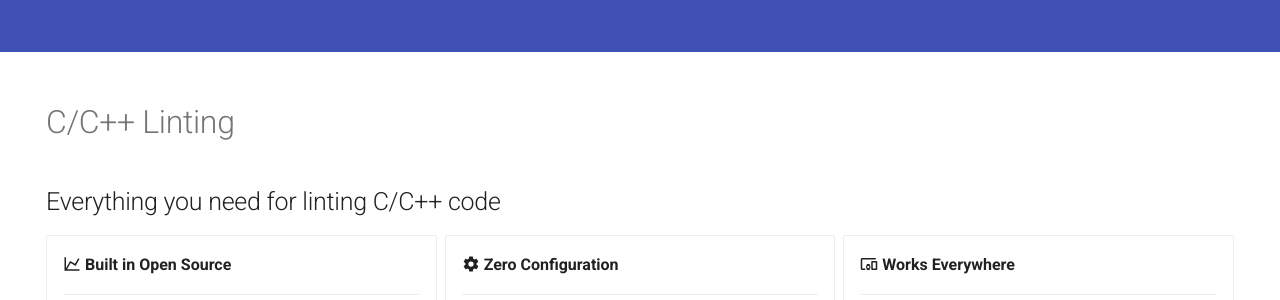
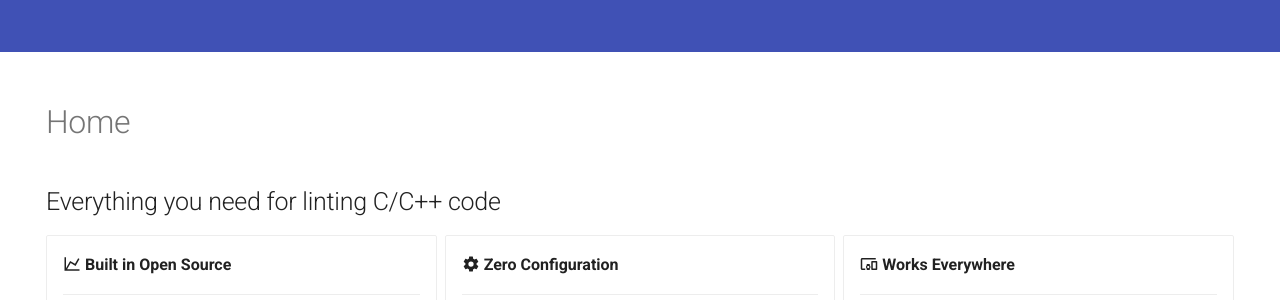
Before and after one commit to cpp-linter/cpp-linter.github.io, an MkDocs documentation site: the page built from docs/index.md, in a window 1280 px wide and 900 px high, scrolled down 366 px. Shown: the part 157-457 px from the top of the window. Built offline with MkDocs 1.6.1 and Material for MkDocs 9.7.7, drawn with Linux system fonts in a browser that asks for light colours.

Commit message:
docs(home): fix stale hooks version, drop duplicate H1, lazy-load logos (#47)

```diff
--- a/docs/index.md
+++ b/docs/index.md
@@ -7,8 +7,6 @@
 ---
 
 <!-- markdownlint-disable MD041 MD033 MD036 MD025 -->
-
-# C/C++ Linting
 
 ## Everything you need for linting C/C++ code
 
@@ -46,91 +44,91 @@
 
 <div class="logo-grid">
   <div class="logo-item">
-    <img src="https://github.com/microsoft.png" alt="Microsoft" title="Microsoft">
+    <img src="https://github.com/microsoft.png" alt="Microsoft" title="Microsoft" loading="lazy" decoding="async">
     <span>Microsoft</span>
   </div>
   <div class="logo-item">
-    <img src="https://github.com/apache.png" alt="Apache" title="Apache">
+    <img src="https://github.com/apache.png" alt="Apache" title="Apache" loading="lazy" decoding="async">
     <span>Apache</span>
   </div>
   <div class="logo-item">
-    <img src="https://github.com/nasa.png" alt="NASA" title="NASA">
+    <img src="https://github.com/nasa.png" alt="NASA" title="NASA" loading="lazy" decoding="async">
     <span>NASA</span>
   </div>
   <div class="logo-item">
-    <img src="https://github.com/samsung.png" alt="Samsung" title="Samsung">
+    <img src="https://github.com/samsung.png" alt="Samsung" title="Samsung" loading="lazy" decoding="async">
     <span>Samsung</span>
   </div>
   <div class="logo-item">
-    <img src="https://github.com/TheAlgorithms.png" alt="TheAlgorithms" title="TheAlgorithms">
+    <img src="https://github.com/TheAlgorithms.png" alt="TheAlgorithms" title="TheAlgorithms" loading="lazy" decoding="async">
     <span>TheAlgorithms</span>
   </div>
   <div class="logo-item">
-    <img src="https://github.com/Nextcloud.png" alt="Nextcloud" title="Nextcloud">
+    <img src="https://github.com/Nextcloud.png" alt="Nextcloud" title="Nextcloud" loading="lazy" decoding="async">
     <span>Nextcloud</span>
   </div>
   <div class="logo-item">
-    <img src="https://github.com/CachyOS.png" alt="CachyOS" title="CachyOS">
+    <img src="https://github.com/CachyOS.png" alt="CachyOS" title="CachyOS" loading="lazy" decoding="async">
     <span>CachyOS</span>
   </div>
   <div class="logo-item">
-    <img src="https://github.com/qualcomm.png" alt="Qualcomm" title="Qualcomm">
+    <img src="https://github.com/qualcomm.png" alt="Qualcomm" title="Qualcomm" loading="lazy" decoding="async">
     <span>Qualcomm</span>
   </div>
   <div class="logo-item">
-    <img src="https://github.com/zondax.png" alt="Zondax" title="Zondax">
+    <img src="https://github.com/zondax.png" alt="Zondax" title="Zondax" loading="lazy" decoding="async">
     <span>Zondax</span>
   </div>
   <div class="logo-item">
-    <img src="https://github.com/nnstreamer.png" alt="NNStreamer" title="NNStreamer">
+    <img src="https://github.com/nnstreamer.png" alt="NNStreamer" title="NNStreamer" loading="lazy" decoding="async">
     <span>NNStreamer</span>
   </div>
   <div class="logo-item">
-    <img src="https://github.com/chocolate-doom.png" alt="Chocolate Doom" title="Chocolate Doom">
+    <img src="https://github.com/chocolate-doom.png" alt="Chocolate Doom" title="Chocolate Doom" loading="lazy" decoding="async">
     <span>Chocolate Doom</span>
   </div>
   <div class="logo-item">
-    <img src="https://github.com/LedgerHQ.png" alt="LedgerHQ" title="LedgerHQ">
+    <img src="https://github.com/LedgerHQ.png" alt="LedgerHQ" title="LedgerHQ" loading="lazy" decoding="async">
     <span>LedgerHQ</span>
   </div>
   <div class="logo-item">
-    <img src="https://github.com/LLNL.png" alt="LLNL" title="LLNL">
+    <img src="https://github.com/LLNL.png" alt="LLNL" title="LLNL" loading="lazy" decoding="async">
     <span>LLNL</span>
   </div>
   <div class="logo-item">
-    <img src="https://github.com/cohere-ai.png" alt="cohere" title="cohere">
+    <img src="https://github.com/cohere-ai.png" alt="cohere" title="cohere" loading="lazy" decoding="async">
     <span>cohere</span>
   </div>
   <div class="logo-item">
-    <img src="https://github.com/diasurgical.png" alt="Diasurgical" title="Diasurgical">
+    <img src="https://github.com/diasurgical.png" alt="Diasurgical" title="Diasurgical" loading="lazy" decoding="async">
     <span>Diasurgical</span>
   </div>
   <div class="logo-item">
-    <img src="https://github.com/KhronosGroup.png" alt="Khronos Group" title="Khronos Group">
+    <img src="https://github.com/KhronosGroup.png" alt="Khronos Group" title="Khronos Group" loading="lazy" decoding="async">
     <span>Khronos Group</span>
   </div>
   <div class="logo-item">
-    <img src="https://github.com/man-group.png" alt="man-group" title="Man Group">
+    <img src="https://github.com/man-group.png" alt="man-group" title="Man Group" loading="lazy" decoding="async">
     <span>Man Group</span>
   </div>
   <div class="logo-item">
-    <img src="https://github.com/stanford-ssi.png" alt="Stanford SSI" title="Stanford SSI">
+    <img src="https://github.com/stanford-ssi.png" alt="Stanford SSI" title="Stanford SSI" loading="lazy" decoding="async">
     <span>Stanford SSI</span>
   </div>
   <div class="logo-item">
-    <img src="https://github.com/Cambridge-ICCS.png" alt="Cambridge ICCS" title="Cambridge ICCS">
+    <img src="https://github.com/Cambridge-ICCS.png" alt="Cambridge ICCS" title="Cambridge ICCS" loading="lazy" decoding="async">
     <span>Cambridge ICCS</span>
   </div>
   <div class="logo-item">
-    <img src="https://github.com/openMSL.png" alt="OpenMSL" title="OpenMSL">
+    <img src="https://github.com/openMSL.png" alt="OpenMSL" title="OpenMSL" loading="lazy" decoding="async">
     <span>OpenMSL</span>
   </div>
   <div class="logo-item">
-    <img src="https://github.com/xemu-project.png" alt="Xemu Project" title="Xemu Project">
+    <img src="https://github.com/xemu-project.png" alt="Xemu Project" title="Xemu Project" loading="lazy" decoding="async">
     <span>Xemu Project</span>
   </div>
   <div class="logo-item">
-    <img src="https://github.com/bloomberg.png" alt="Bloomberg" title="Bloomberg">
+    <img src="https://github.com/bloomberg.png" alt="Bloomberg" title="Bloomberg" loading="lazy" decoding="async">
     <span>Bloomberg</span>
   </div>
 </div>
```
Also changed, not shown: other parts of docs/index.md (+1 -1 lines).
